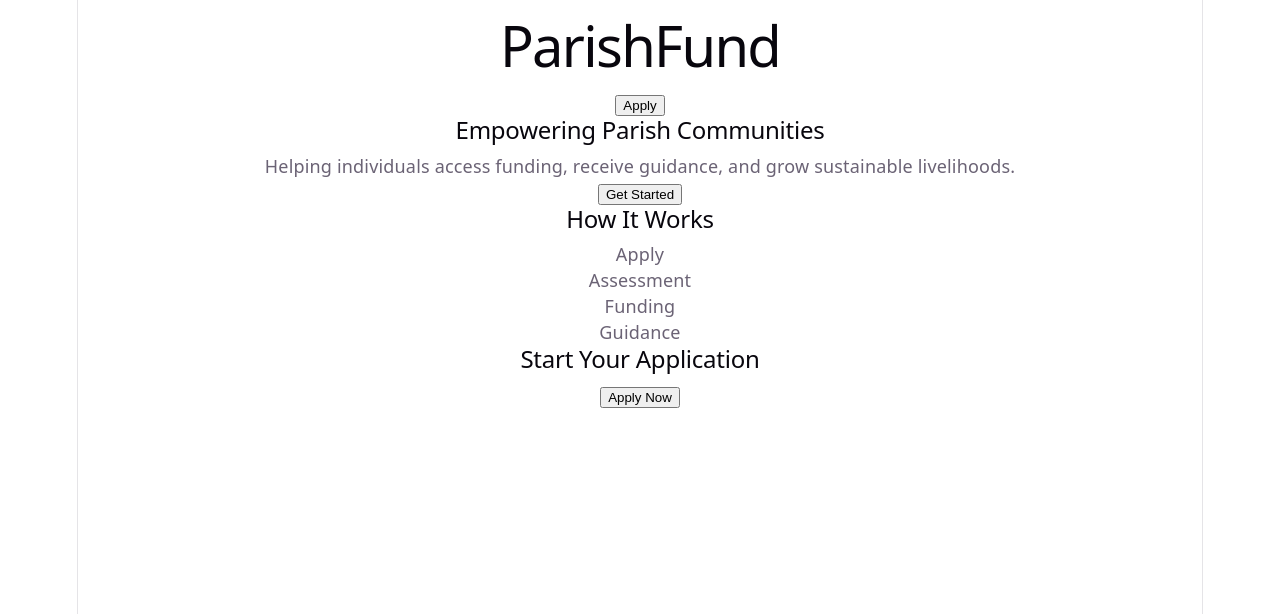
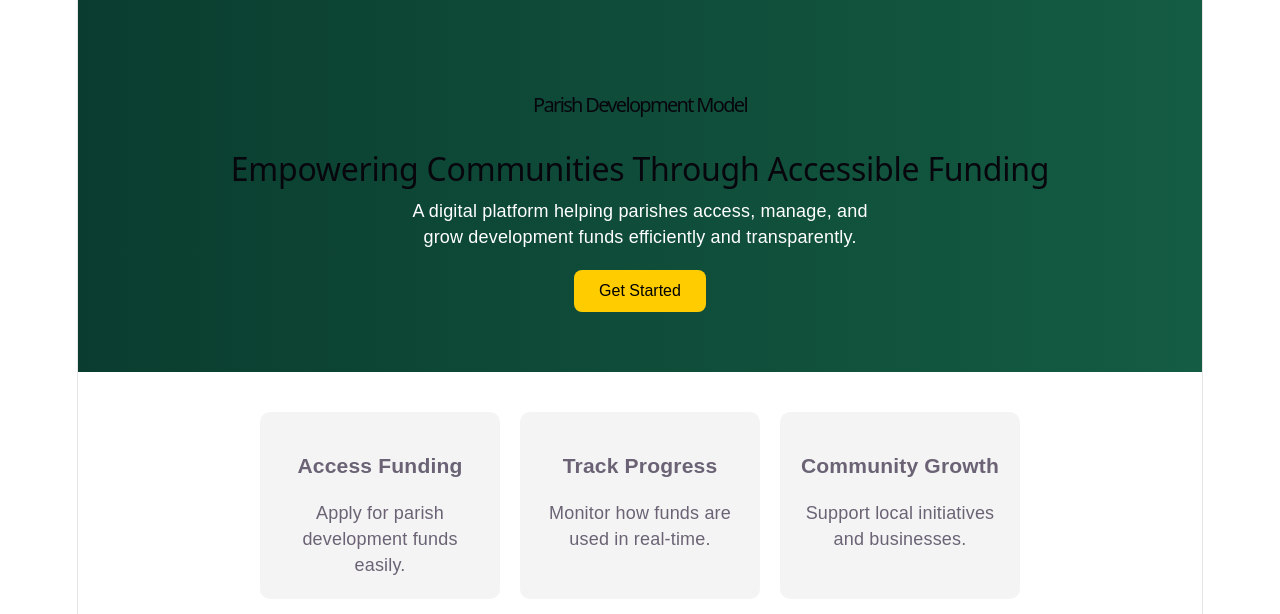
Before and after one commit to natashacamille26/PDM, a React (Vite) app: page / in a window 1280 px wide. Shown: the top 614 px of the page. Built offline with nearby package versions, Linux system fonts and the light colour scheme.

Commit message:
Adjusting structure and layout

```diff
--- a/src/App.css
+++ b/src/App.css
@@ -1,184 +1,58 @@
-.counter {
-  font-size: 16px;
-  padding: 5px 10px;
-  border-radius: 5px;
-  color: var(--accent);
-  background: var(--accent-bg);
-  border: 2px solid transparent;
-  transition: border-color 0.3s;
-  margin-bottom: 24px;
-
-  &:hover {
-    border-color: var(--accent-border);
-  }
-  &:focus-visible {
-    outline: 2px solid var(--accent);
-    outline-offset: 2px;
-  }
+body {
+  margin: 0;
+  font-family: Arial, sans-serif;
 }
 
 .hero {
-  position: relative;
-
-  .base,
-  .framework,
-  .vite {
-    inset-inline: 0;
-    margin: 0 auto;
-  }
-
-  .base {
-    width: 170px;
-    position: relative;
-    z-index: 0;
-  }
-
-  .framework,
-  .vite {
-    position: absolute;
-  }
-
-  .framework {
-    z-index: 1;
-    top: 34px;
-    height: 28px;
-    transform: perspective(2000px) rotateZ(300deg) rotateX(44deg) rotateY(39deg)
-      scale(1.4);
-  }
-
-  .vite {
-    z-index: 0;
-    top: 107px;
-    height: 26px;
-    width: auto;
-    transform: perspective(2000px) rotateZ(300deg) rotateX(40deg) rotateY(39deg)
-      scale(0.8);
-  }
+  background: linear-gradient(to right, #0a3d2f, #145c43);
+  color: white;
+  padding: 60px 20px;
+  text-align: center;
 }
 
-#center {
-  display: flex;
-  flex-direction: column;
-  gap: 25px;
-  place-content: center;
-  place-items: center;
-  flex-grow: 1;
-
-  @media (max-width: 1024px) {
-    padding: 32px 20px 24px;
-    gap: 18px;
-  }
+.logo {
+  font-size: 20px;
 }
 
-#next-steps {
-  display: flex;
-  border-top: 1px solid var(--border);
-  text-align: left;
-
-  & > div {
-    flex: 1 1 0;
-    padding: 32px;
-    @media (max-width: 1024px) {
-      padding: 24px 20px;
-    }
-  }
-
-  .icon {
-    margin-bottom: 16px;
-    width: 22px;
-    height: 22px;
-  }
-
-  @media (max-width: 1024px) {
-    flex-direction: column;
-    text-align: center;
-  }
+.hero-content h2 {
+  font-size: 32px;
+  margin-bottom: 10px;
 }
 
-#docs {
-  border-right: 1px solid var(--border);
-
-  @media (max-width: 1024px) {
-    border-right: none;
-    border-bottom: 1px solid var(--border);
-  }
+.hero-content p {
+  max-width: 500px;
+  margin: auto;
+  margin-bottom: 20px;
 }
 
-#next-steps ul {
-  list-style: none;
-  padding: 0;
-  display: flex;
-  gap: 8px;
-  margin: 32px 0 0;
-
-  .logo {
-    height: 18px;
-  }
-
-  a {
-    color: var(--text-h);
-    font-size: 16px;
-    border-radius: 6px;
-    background: var(--social-bg);
-    display: flex;
-    padding: 6px 12px;
-    align-items: center;
-    gap: 8px;
-    text-decoration: none;
-    transition: box-shadow 0.3s;
-
-    &:hover {
-      box-shadow: var(--shadow);
-    }
-    .button-icon {
-      height: 18px;
-      width: 18px;
-    }
-  }
-
-  @media (max-width: 1024px) {
-    margin-top: 20px;
-    flex-wrap: wrap;
-    justify-content: center;
-
-    li {
-      flex: 1 1 calc(50% - 8px);
-    }
-
-    a {
-      width: 100%;
-      justify-content: center;
-      box-sizing: border-box;
-    }
-  }
+/* 🔥 BUTTON MAGIC */
+.cta-btn {
+  background-color: #ffcc00;
+  color: black;
+  padding: 12px 25px;
+  font-size: 16px;
+  border: none;
+  border-radius: 8px;
+  cursor: pointer;
+  transition: all 0.3s ease;
 }
 
-#spacer {
-  height: 88px;
-  border-top: 1px solid var(--border);
-  @media (max-width: 1024px) {
-    height: 48px;
-  }
+.cta-btn:hover {
+  background-color: #ffaa00;
+  transform: scale(1.05);
 }
 
-.ticks {
-  position: relative;
-  width: 100%;
+/* FEATURES */
+.features {
+  display: flex;
+  justify-content: center;
+  gap: 20px;
+  padding: 40px;
+}
 
-  &::before,
-  &::after {
-    content: '';
-    position: absolute;
-    top: -4.5px;
-    border: 5px solid transparent;
-  }
-
-  &::before {
-    left: 0;
-    border-left-color: var(--border);
-  }
-  &::after {
-    right: 0;
-    border-right-color: var(--border);
-  }
+.card {
+  background: #f4f4f4;
+  padding: 20px;
+  border-radius: 10px;
+  width: 200px;
 }
--- a/src/App.jsx
+++ b/src/App.jsx
@@ -1,40 +1,46 @@
 import "./App.css";
-import { c as _c } from "react/compiler-runtime";
 
 function App() {
   return (
-    <>
+    <div className="container">
       <header className="hero">
-        <nav>
-          <h1>ParishFund</h1>
-          <button>Apply</button>
+        <nav className="nav">
+          <h1 className="logo">Parish Development Model</h1>
         </nav>
 
         <div className="hero-content">
-          <h2>Empowering Parish Communities</h2>
+          <h2>Empowering Communities Through Accessible Funding</h2>
           <p>
-            Helping individuals access funding, receive guidance, and grow
-            sustainable livelihoods.
+            A digital platform helping parishes access, manage, and grow
+            development funds efficiently and transparently.
           </p>
-          <button>Get Started</button>
+
+          <button
+  className="cta-btn"
+  onClick={() => window.scrollTo({ top: 600, behavior: "smooth" })}
+>
+  Get Started
+</button>
         </div>
       </header>
 
       <section className="features">
-        <h2>How It Works</h2>
-        <div className="grid">
-          <div className="card">Apply</div>
-          <div className="card">Assessment</div>
-          <div className="card">Funding</div>
-          <div className="card">Guidance</div>
+        <div className="card">
+          <h3>Access Funding</h3>
+          <p>Apply for parish development funds easily.</p>
+        </div>
+
+        <div className="card">
+          <h3>Track Progress</h3>
+          <p>Monitor how funds are used in real-time.</p>
+        </div>
+
+        <div className="card">
+          <h3>Community Growth</h3>
+          <p>Support local initiatives and businesses.</p>
         </div>
       </section>
-
-      <section className="cta">
-        <h2>Start Your Application</h2>
-        <button>Apply Now</button>
-      </section>
-    </>
+    </div>
   );
 }
 
```
